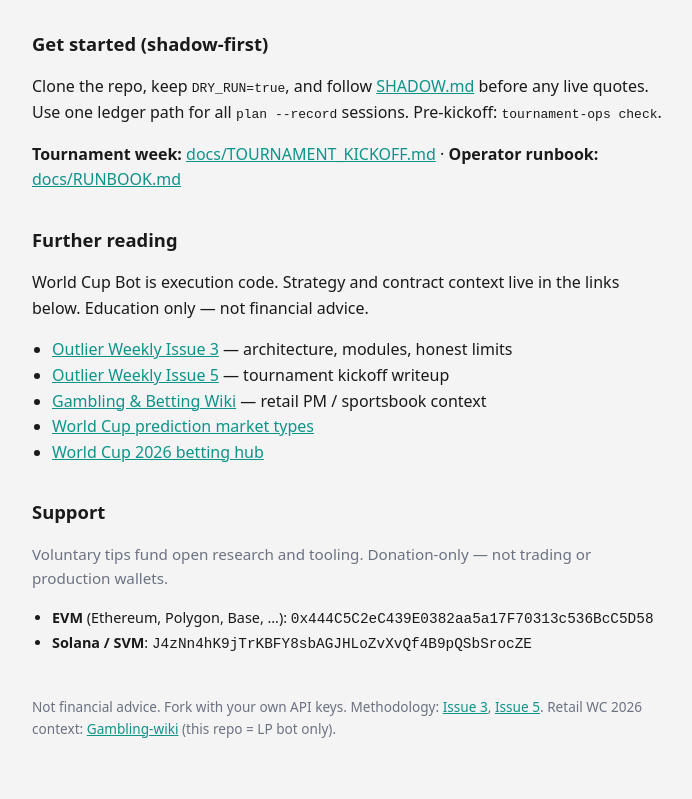
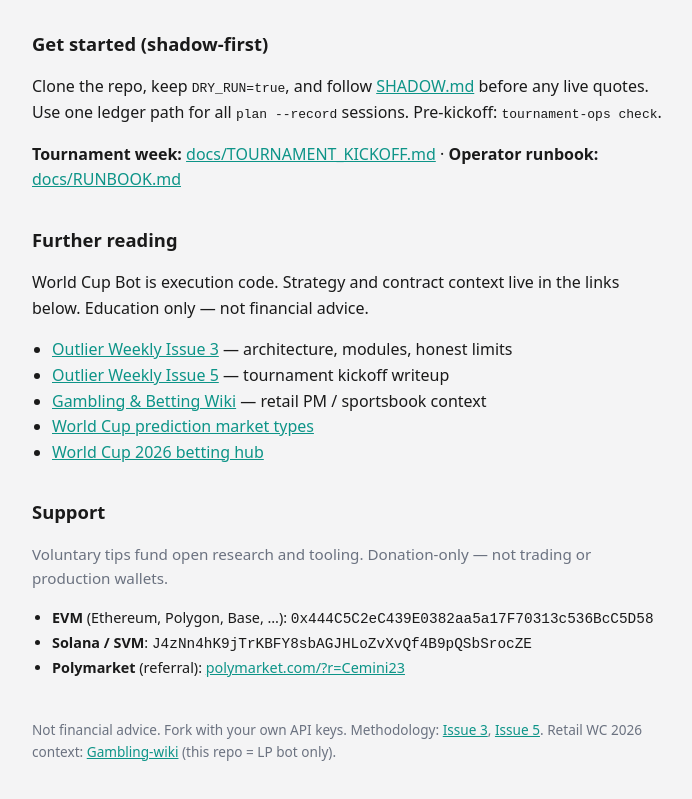
Before and after one commit to cemini23/world-cup-bot, a plain HTML site: page docs/index.html in a window 1280 px wide. Shown: the part 601-1400 px from the top of the page, without its empty margins (288-980 px from the left). Drawn offline with Linux system fonts and the light colour scheme.

Commit message:
Add Polymarket referral to Support donation wallets.

```diff
--- a/docs/index.html
+++ b/docs/index.html
@@ -89,6 +89,7 @@
   <ul style="font-size:0.9rem;">
     <li><strong>EVM</strong> (Ethereum, Polygon, Base, …): <code>0x444C5C2eC439E0382aa5a17F70313c536BcC5D58</code></li>
     <li><strong>Solana / SVM</strong>: <code>J4zNn4hK9jTrKBFY8sbAGJHLoZvXvQf4B9pQSbSrocZE</code></li>
+    <li><strong>Polymarket</strong> (referral): <a href="https://polymarket.com/?r=Cemini23">polymarket.com/?r=Cemini23</a></li>
   </ul>
 
   <footer>
```
Also changed, not shown: 1 other file.
